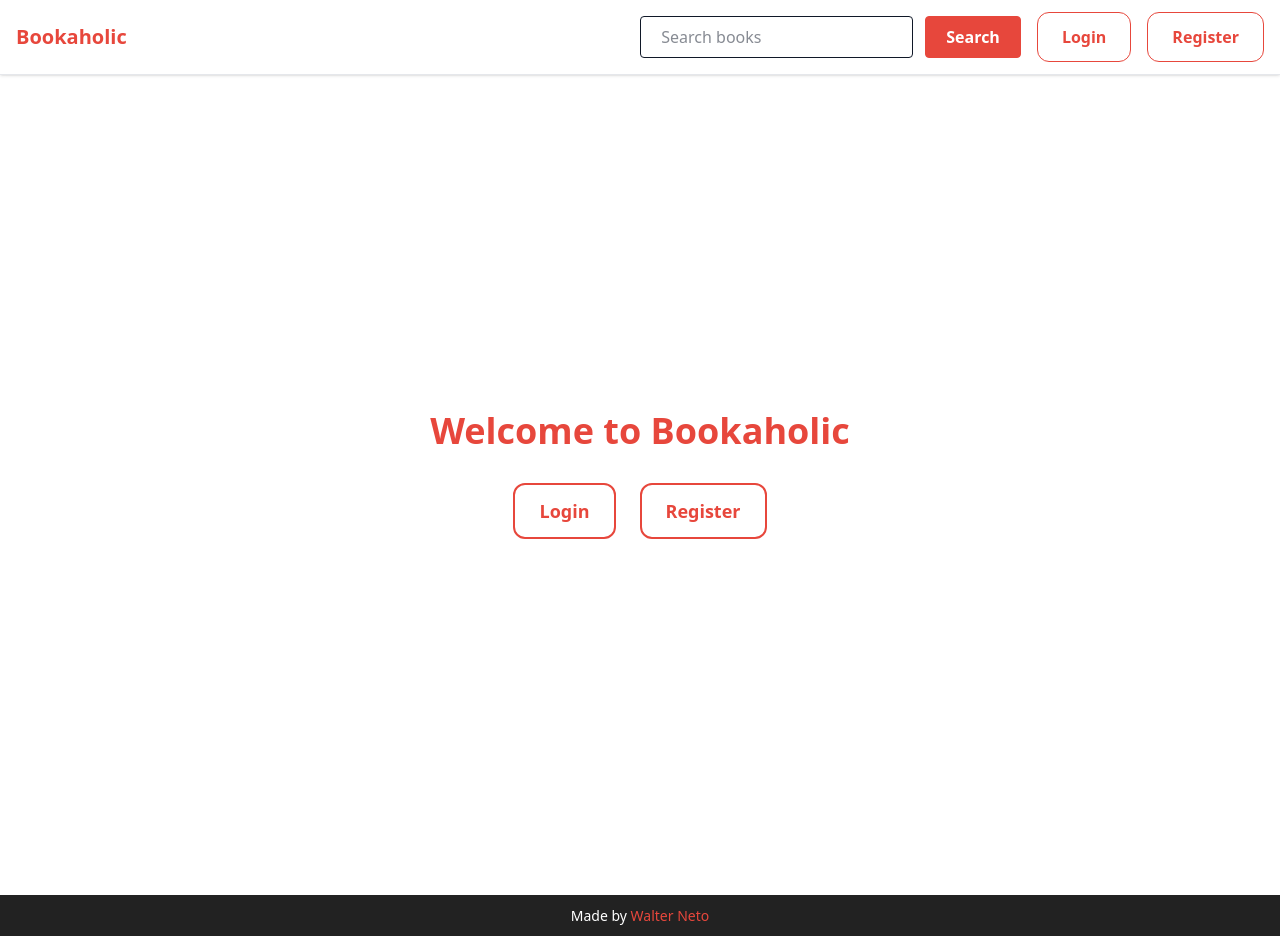
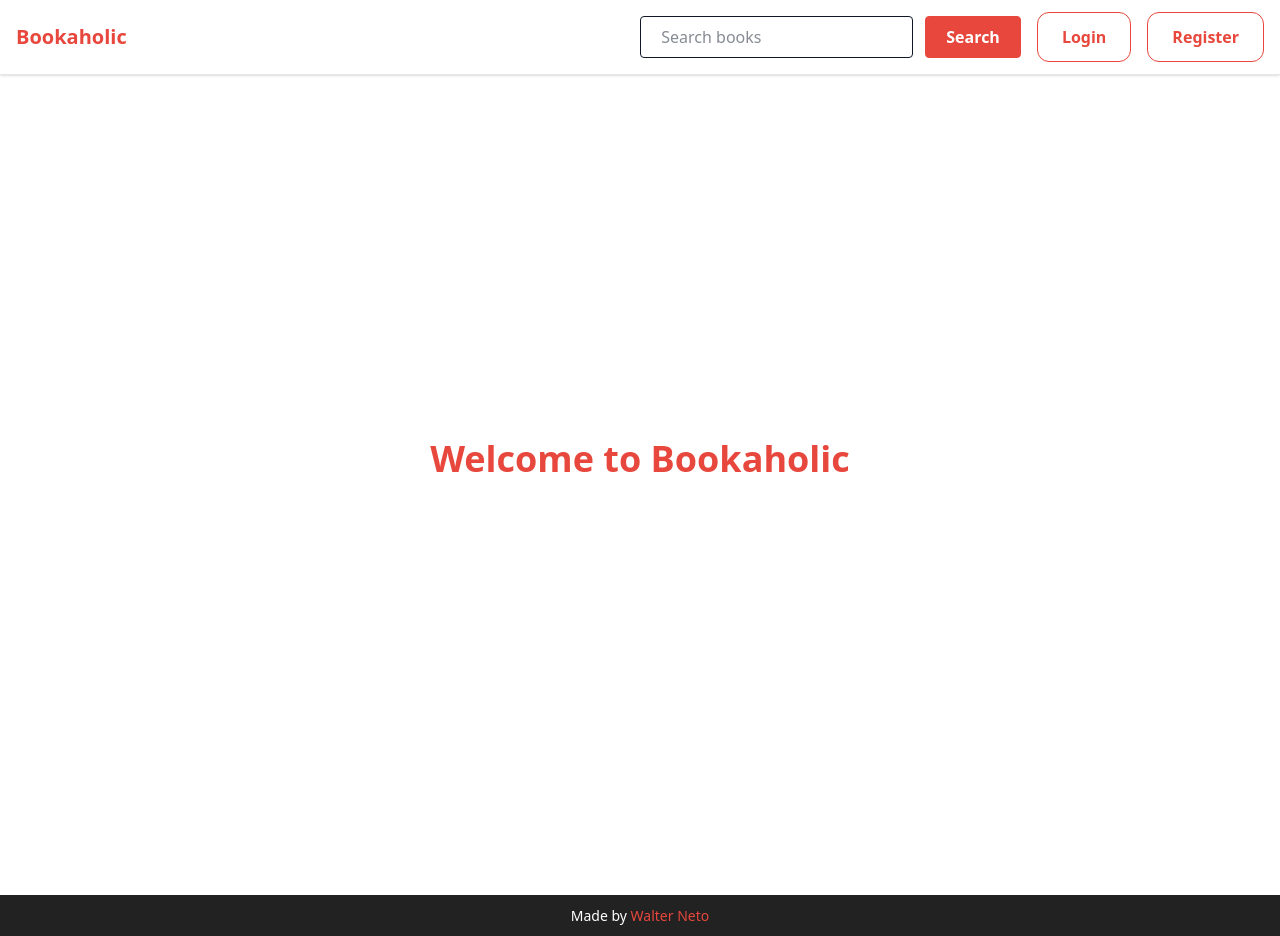
Before and after one commit to wscneto/bookaholic, a Vue app in the folder bookaholic-frontend/: page / in a window 1280 px wide. Built offline with nearby package versions, Linux system fonts and the light colour scheme.

Commit message:
updates Home page

```diff
--- a/bookaholic-frontend/src/views/Home.vue
+++ b/bookaholic-frontend/src/views/Home.vue
@@ -5,25 +5,5 @@
         <h1 class="text-4xl font-bold text-primary mb-8">
             Welcome to Bookaholic
         </h1>
-
-        <div class="flex gap-6">
-            <router-link
-                :to="{ name: 'auth', query: { login: 'true' } }"
-                class="bg-white border-2 border-primary text-primary px-6 py-3 rounded-xl text-lg font-semibold hover:opacity-90 hover:bg-primary hover:text-white transition"
-            >
-                Login
-            </router-link>
-
-            <router-link
-                :to="{ name: 'auth', query: { login: 'false' } }"
-                class="bg-white border-2 border-primary text-primary px-6 py-3 rounded-xl text-lg font-semibold hover:opacity-90 hover:bg-primary hover:text-white transition"
-            >
-                Register
-            </router-link>
-        </div>
     </div>
 </template>
-
-<script lang="ts" setup></script>
-
-<style scoped></style>
```
